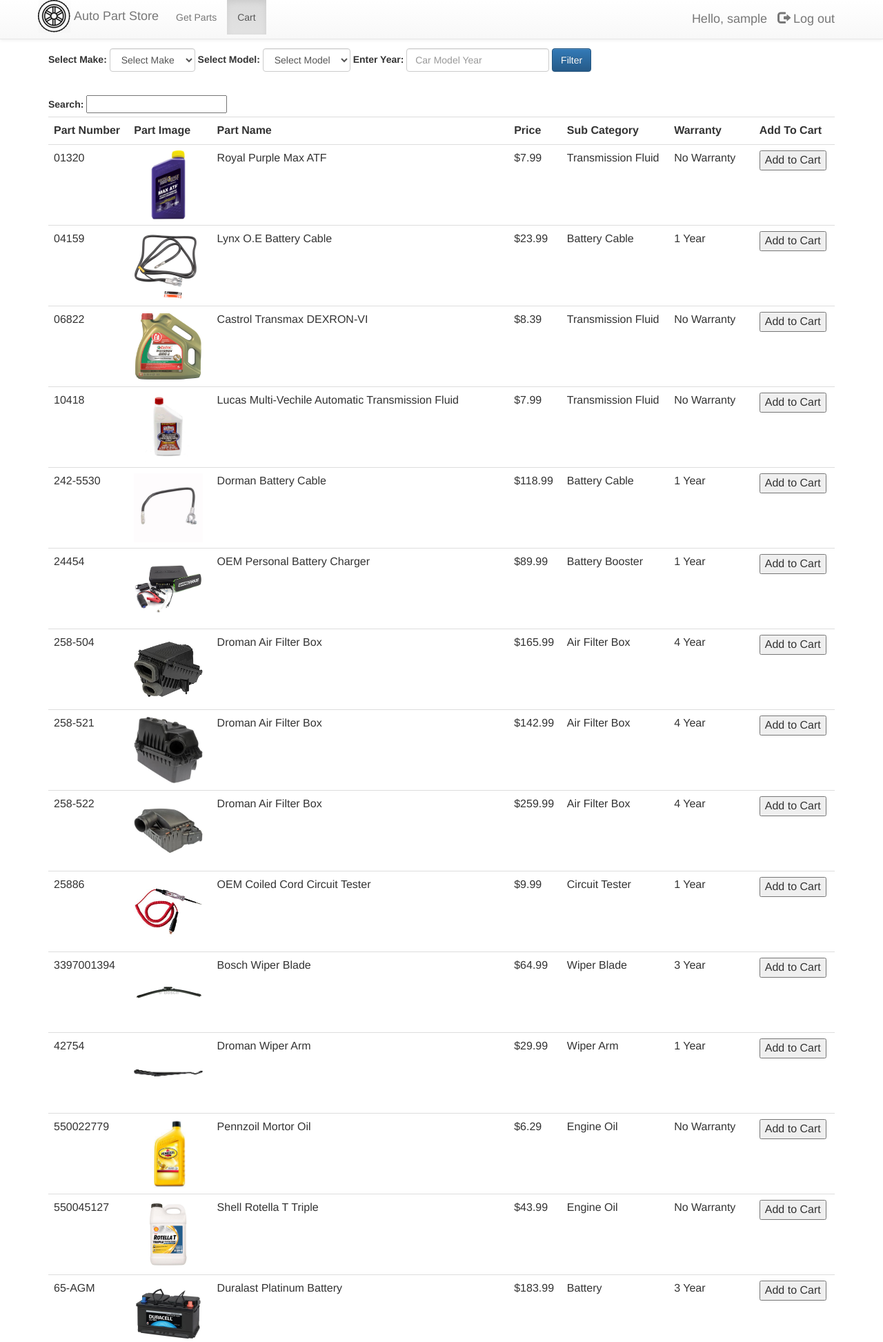
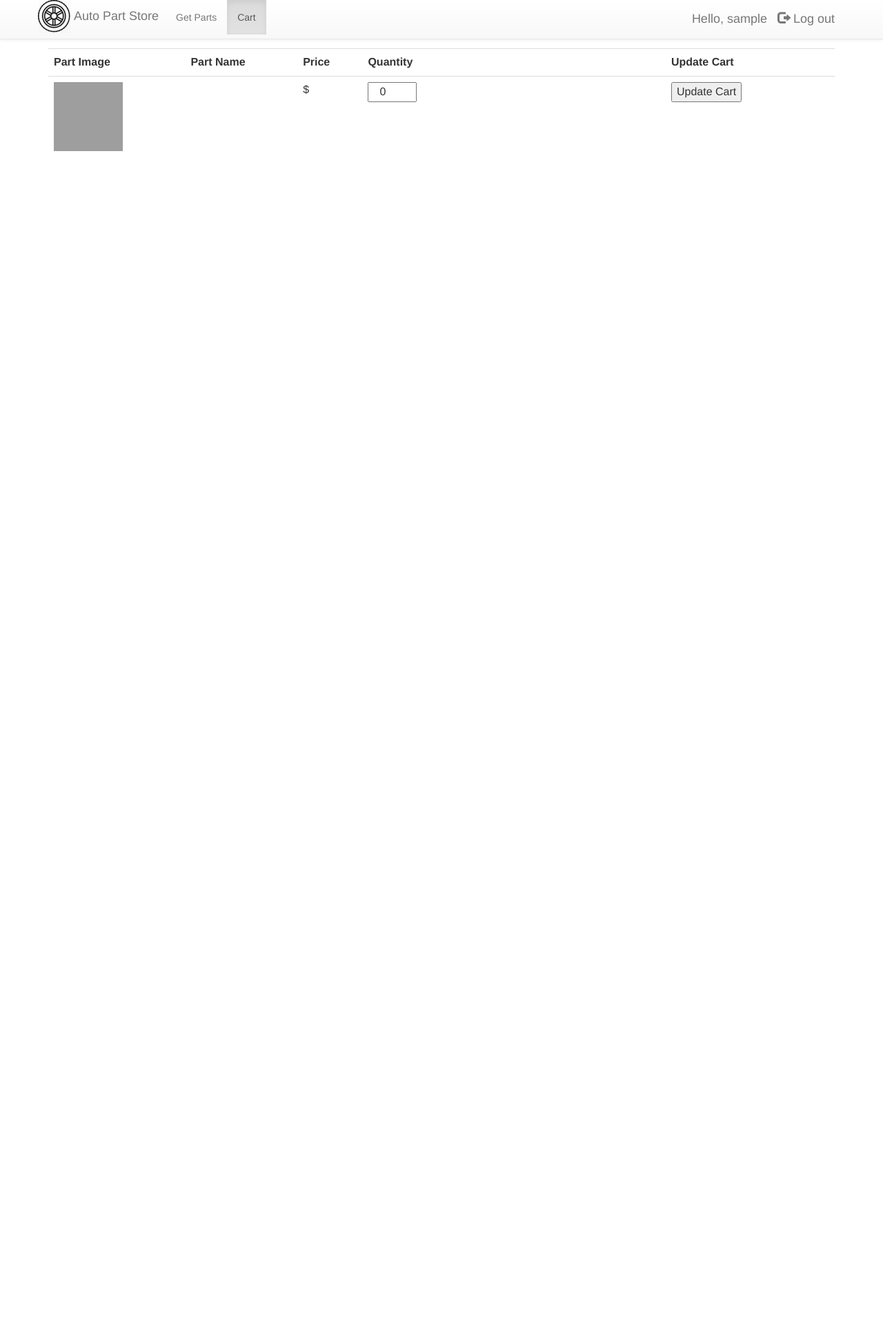
Before and after one commit to sriraam23/AutoPartStore, a PHP site: page /usercart.php in a window 1280 px wide. Shown: the top 1945 px of the page at 69% size. After the commit the page ends 219 px from the top, so only its background shows below. Run offline with PHP 8.4, Linux system fonts and the light colour scheme; the visitor is signed in with stand-in values (Sample User, id 1); data comes from the database, SQL or seed files in the repository; grey boxes are pictures that could not be loaded.

Commit message:
UserCart
User cart page finished. All that's left is checkout function.

```diff
--- a/aps/usercart.php
+++ b/aps/usercart.php
@@ -2,7 +2,7 @@
 	include 'php/CheckSession.php';
 	include 'php/CheckAdmin.php';
 ?>
-<html ng-app="aps" lang="en">
+<html ng-app="cart" lang="en">
 <head>
 	<meta charset="UTF-8">
 	<meta name="viewport" content="width=device-width, initial-scale=1.0, maximum-scale=1.0, user-scalable=no">
@@ -69,52 +69,21 @@
 		</div>
 	</nav>
 	<div class="container">
-		<div ng-controller="appCtrl">
-			<form class="form-inline">
-				<div class="form-group">
-					<label for="carMake">Select Make:</label>
-					<select class="form-control" id="carMake" ng-model="string" ng-change="getCarModel()">
-						<option value="">Select Make</option>
-						<option ng-repeat="a in make" value={{a.Make}}>{{a.Make}}</option>
-					</select>
-				</div>
-				<div class="form-group">
-					<label for="carModel">Select Model:</label>
-					<select class="form-control" id="carModel">
-						<option value="">Select Model</option>
-						<option ng-repeat="a in model" value={{a.Model}}>{{a.Model}}</option>
-					</select>
-				</div>
-				<div class="form-group">
-					<label for="carYear">Enter Year:</label>
-					<input type="text" pattern="\d*" minlength="4" maxlength="4" class="form-control" id="carYear" placeholder="Car Model Year" ng-model="carYear">
-				</div>
-				<div class="form-group">
-					<button  class="btn btn-primary" id="getPartsInfo" ng-model="button" ng-click="getParts()">Filter</button>
-				</div>
-			</form>
-
-			<br/>
-
-			<label>Search: <input ng-model="searchText"></label>
+		<div ng-controller="cartCtrl">
 			<table class="table table-hover">
 				<tr>
-					<th>Part Number</th>
 					<th>Part Image</th>
 					<th>Part Name</th>
 					<th>Price</th>
-					<th>Sub Category</th>
-					<th>Warranty</th>
-					<th>Add To Cart</th>
+					<th>Quantity</th>
+					<th>Update Cart</th>
 				</tr>
-				<tr ng-repeat="x in names | filter:searchText">
-					<td>{{ x.PartNo}}</td>
+				<tr ng-repeat="x in names" emit-last-repeater-element>
 					<td><img ng-src='img/{{ x.PImage}}' alt='{{ x.Pname }}' height="100" width="100"></img></td>
 					<td>{{ x.PCompany }} {{ x.Pname }}</td>
 					<td>${{ x.Price }}</td>
-					<td>{{ x.SubCatID }}</td>
-					<td>{{ x.WarrantyID }}</td>
-					<td><input type="button" id="{{ x.PartNo }}" ng-click="addToCart(x.PartNo)" value="Add to Cart"></td>
+					<td><input type='text' class="col-xs-2 qty" id='{{ x.PartNo }}_qty' name='{{ x.PartNo }}_qty' value='{{ x.PartQuantity }}'/></td>
+					<td><input type="button" id="{{ x.PartNo }}" ng-click="updateCart(x.PartNo)" value="Update Cart"/><span><img id='{{ x.PartNo }}_qresult' name='{{ x.PartNo }}_qresult' class="qresult" src='img/empty.png' width="25px" height="25px"/></span></td>
 				</tr>
 			</table>
 
@@ -127,62 +96,84 @@
 		<script type="text/javascript" src="js/bootstrap.min.js"></script>
 		<script type="text/javascript" src="js/angular.min.js"></script>
 		<script type="text/javascript" src="js/totop.js"></script>
+		<script type="text/javascript" src="js/jquery.mask.min.js"></script>
 
 		<script>
-			var app = angular.module('aps', []);
+			var app = angular.module('cart', []);
 
-			app.controller('appCtrl', function($scope, $http) {
-				$scope.getCarMake = function() {
-					$http.get("php/GetCarMakeInfo.php").then(function (response) {$scope.make = response.data.records;});
-					//$scope.carYear = "";
+			app.directive('emitLastRepeaterElement', function() {
+				return function(scope) {
+					if (scope.$last){
+						scope.$emit('LastRepeaterElement');
+					}
 				};
+			});
 
-				$scope.getCarModel = function() {
-					var make = $('#carMake').val();
-					$http.get("php/GetCarModelInfo.php",{params:{"make": make}}).then(function (response) {$scope.model = response.data.records;});
-					//$scope.carYear = "";
-				};
-
-				$scope.getParts = function() {
-					var make = $('#carMake').val();
-					var model = $('#carModel').val();
-					var year = $('#carYear').val();
-
-					//console.log(make + "," + model + "," + year);
-
-					$http.get("php/GetPartsFromCarInfo.php",  {
-						params:{"make": make, "model": model, "year": year}
-					}).then(function (response) {
+			app.controller('cartCtrl', function($scope, $http) {
+				$scope.getCart = function() {
+					$http.get("php/GetUserCart.php", {params:{"username": <?php echo "'".$_SESSION['sess_username']."'";?>}}).then(function (response) {
 						$scope.names = response.data.records;
 					});
 				};
 
-				$scope.getCarMake();
+				$scope.getCart();
 
-				$scope.getParts();
+				$scope.$on('LastRepeaterElement', function(){
+					//$(".qty").mask("99999");
+					$(".qty").keypress(function (e) {
+						//if the letter is not digit then display error and don't type anything
+						if (e.which != 8 && e.which != 0 && (e.which < 48 || e.which > 57)) {
+							//display error message
+							//console.log("Digits Only");
+							return false;
+						}
+				   });
+				});
 
-				$scope.addToCart = function(partNo) {
-					//console.log(partNo);
+				$scope.updateCart = function(partNo) {
+					var qty = $('#' + partNo + '_qty').val();
+
+					if(qty.length > 0) {
 						var queryResult = "";
 
-					$http.get("php/AddToCart.php",{params:{"partno": partNo, "username": <?php echo "'".$_SESSION['sess_username']."'";?>}}).then(function (response) {
+						$http.get("php/AddToCart.php", {params:{"pquantity": qty, "partno": partNo, "username": <?php echo "'".$_SESSION['sess_username']."'";?>}}).then(function (response) {
 						    queryResult = JSON.stringify(response.data.records);
 
 							if(queryResult == "[{\"Status\":\"SUCCESS\"}]")
 							{
 								//console.log(queryResult);
-							$scope.resultclass = "alert alert-success";
-							alert("Add to cart succesful");
+
+								if(qty == '0') {
+									$scope.getCart();
+								}
+								else {
+									$('#' + partNo + '_qresult').attr("src","img/success.png");
+
+									setTimeout(function(){
+										$scope.getCart();
+									}, 500);
+								}
+
 							}
 							else
 							{
 								//console.log("FAIL: " + queryResult);
-							$scope.resultclass = "alert alert-danger";
+
+								$('#' + partNo + '_qresult').attr("src","img/fail.png");
+
+								setTimeout(function(){
+									$('#' + partNo + '_qresult').attr("src","img/empty.png");
+								}, 500);
 							}
+						});
+					}
+					else {
+						$('#' + partNo + '_qresult').attr("src","img/fail.png");
 
-						$scope.result = response.data.records;
-					});
-
+						setTimeout(function(){
+							$('#' + partNo + '_qresult').attr("src","img/empty.png");
+						}, 500);
+					}
 				}
 			});
 		</script>
```
Also changed, not shown: aps/Todo.txt (+11 -11 lines), aps/index.php (+11 -3 lines), aps/php/AddToCart.php (+17 -4 lines), aps/php/GetUserCart.php (added, +43 -0 lines), aps/img/empty.png (added), aps/img/fail.png (added), aps/img/logout.ico (deleted), aps/img/logout.png (deleted), aps/img/success.png (added). Lines whose indentation alone changed are shown as unchanged.
